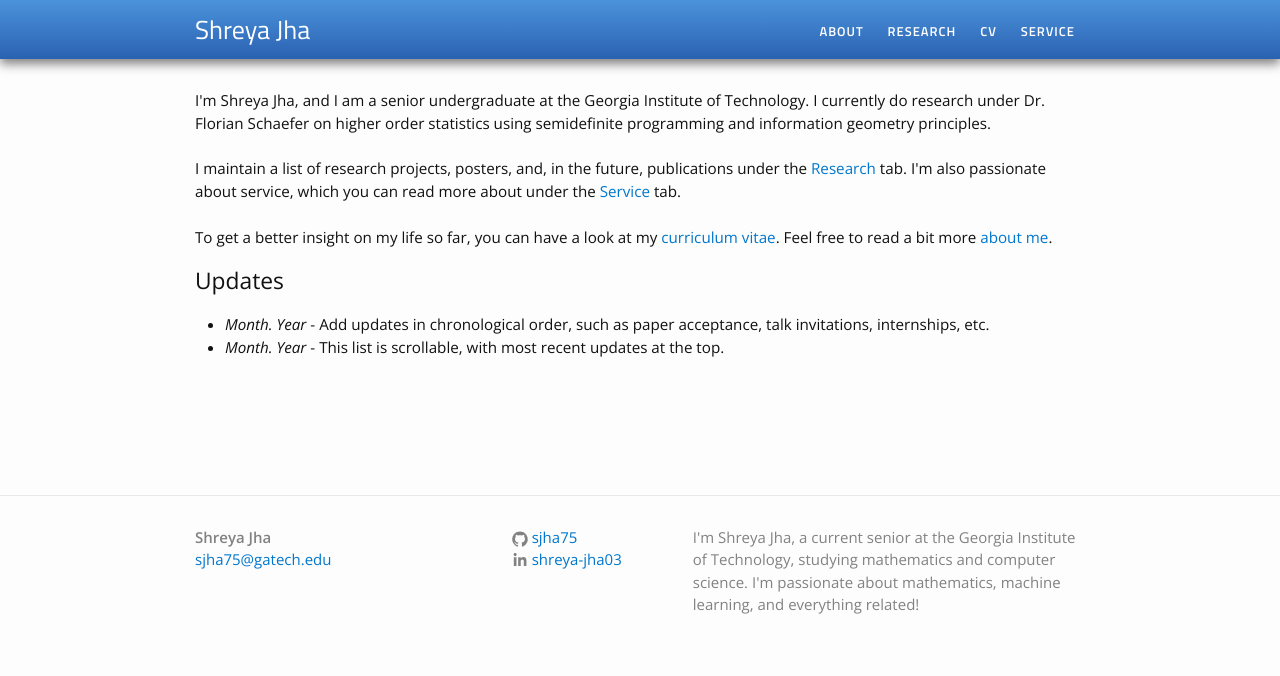
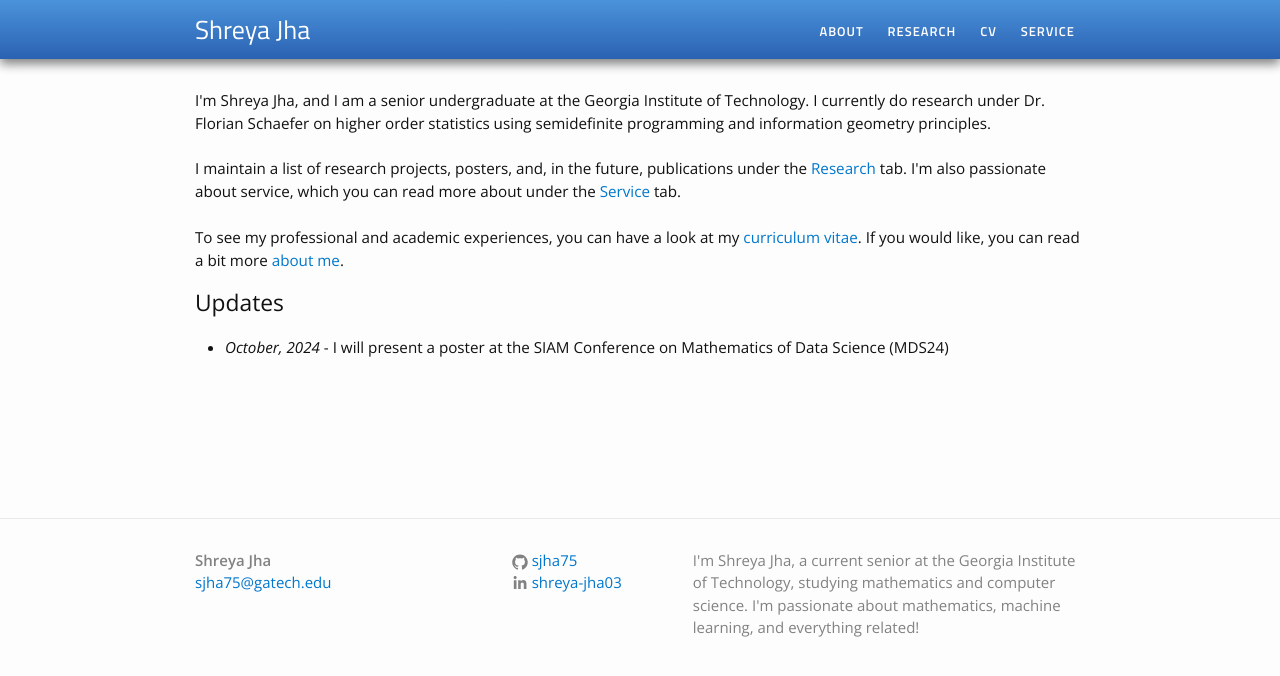
Before and after one commit to sjha75/sjha75.github.io, a Jekyll site: the page built from index.html, in a window 1280 px wide. Shown: the top 676 px of the page. Built offline with Jekyll 4.4.1, drawn with Linux system fonts in a browser that asks for light colours.

Commit message:
trying to fix this

```diff
--- a/index.html
+++ b/index.html
@@ -8,15 +8,14 @@ layout: default
 
 I maintain a list of research projects, posters, and, in the future, publications under the <a href="/research/">Research</a> tab. I'm also passionate about service, which you can read more about under the <a href="/service/">Service</a> tab.<br><br>
 
-To get a better insight on my life so far, you can have a look at my <a href="/cv">curriculum vitae</a>. Feel free to read a bit more <a href="/about">about me</a>.</p>
+To see my professional and academic experiences, you can have a look at my <a href="/cv">curriculum vitae</a>. If you would like, you can read a bit more <a href="/about">about me</a>.</p>
 
 </div>
 
 <h2>Updates</h2>
 <div class="updates" style="height: 10em; overflow-y: scroll;">
 <ul>
-<li><i>Month. Year</i> - Add updates in chronological order, such as paper acceptance, talk invitations, internships, etc.</li>
-<li><i>Month. Year</i> - This list is scrollable, with most recent updates at the top.
+<li><i>October, 2024</i> - I will present a poster at the SIAM Conference on Mathematics of Data Science (MDS24)</li>
 </ul>
 
 </div>
```
